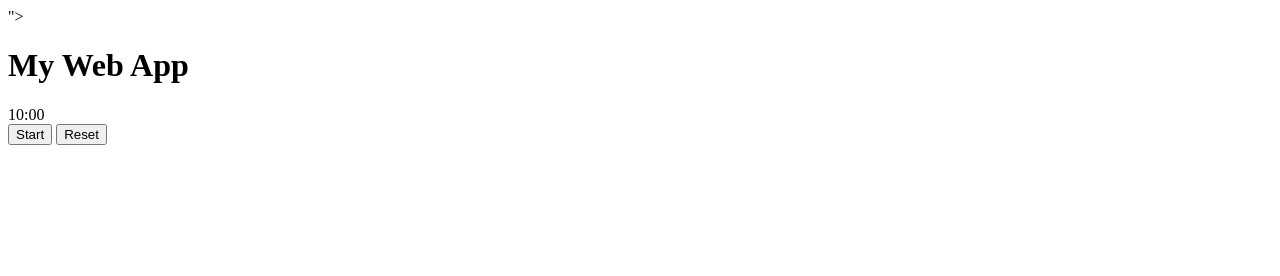
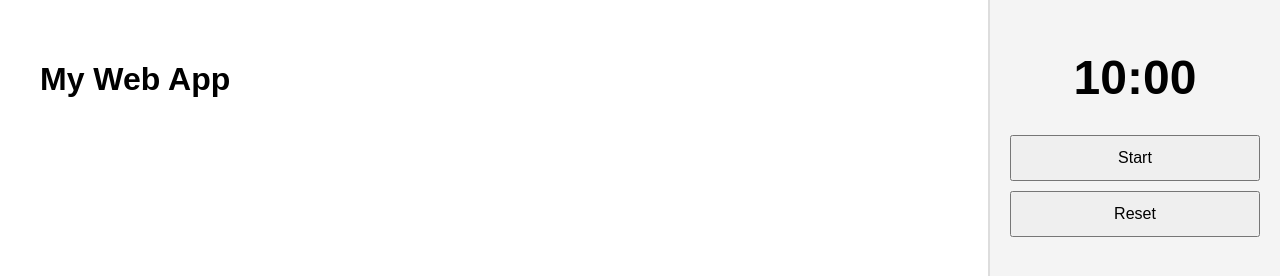
Before and after one commit to Wooooah/deck-time, a plain HTML site: page index.html in a window 1280 px wide. Shown: the top 276 px of the page. Drawn offline with Linux system fonts and the light colour scheme.

Commit message:
Update index.html

```diff
--- a/index.html
+++ b/index.html
@@ -4,8 +4,7 @@
     <meta charset="UTF-8">
     <meta name="viewport" content="width=device-width, initial-scale=1.0">
     <title>My Web App</title>
-
-    ">
+    <link rel="stylesheet" href="style.css">
 </head>
 <body>
 
```
